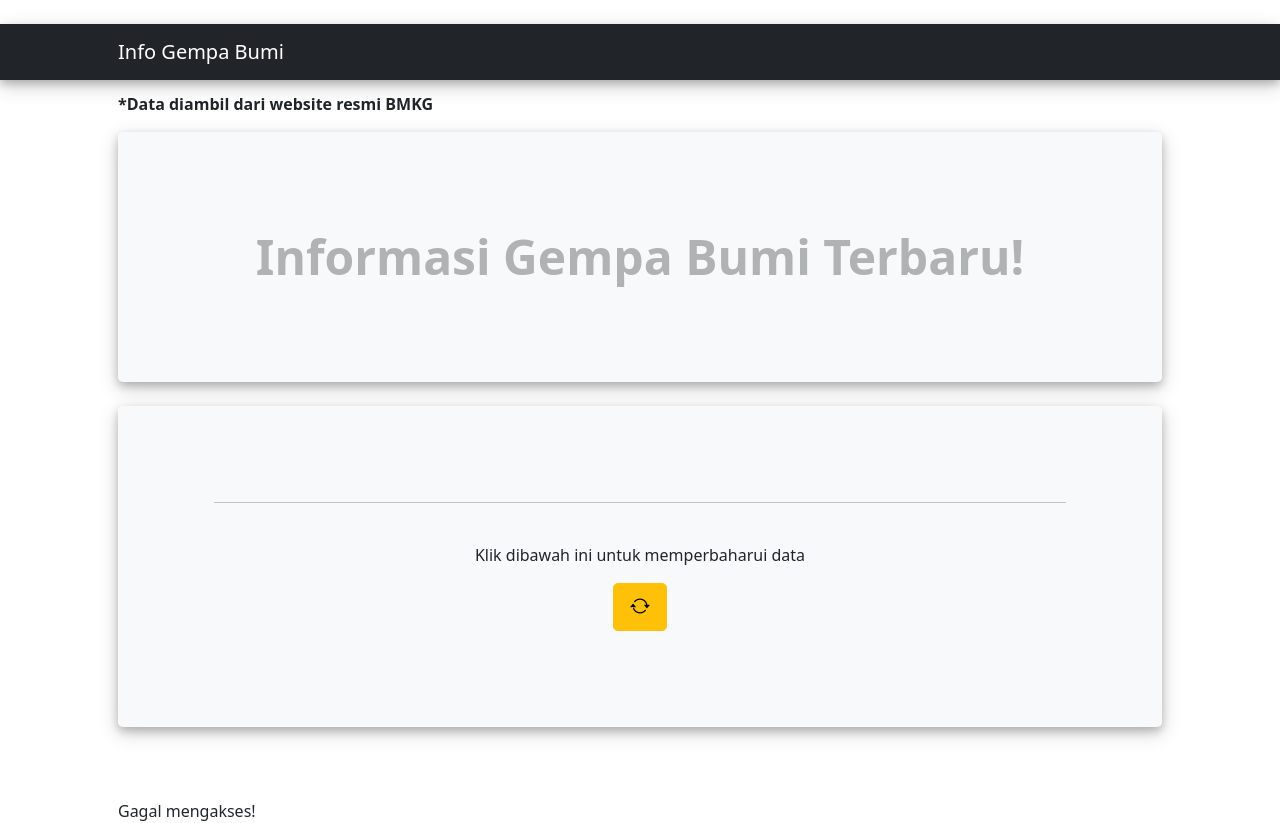
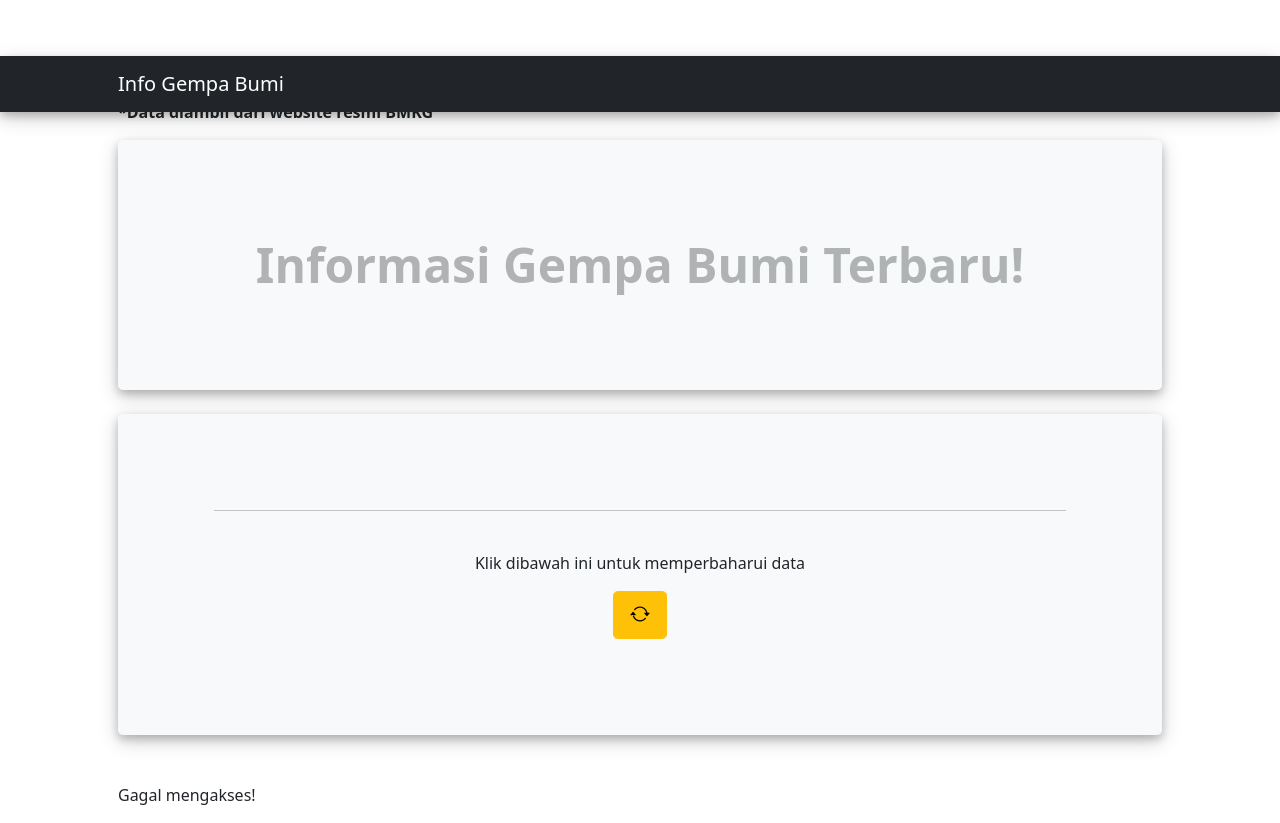
Before and after one commit to luqni/infogempa, a PHP site: page / in a window 1280 px wide. Run offline with PHP 8.4, Linux system fonts and the light colour scheme; data that the repository does not hold is empty; some libraries are stand-ins or nearby versions.

Commit message:
fix: celah di navbar

```diff
--- a/index.php
+++ b/index.php
@@ -37,7 +37,7 @@
 
         /* css ini di buat oleh caksup */
     </style>
-    <body>
+    <body style="padding-top: 56px;">
         <!-- Responsive navbar-->
         <nav class="navbar navbar-expand-lg navbar-dark bg-dark" style="box-shadow: 0 4px 8px 0 rgba(0, 0, 0, 0.2), 0 6px 20px 0 rgba(0, 0, 0, 0.19);position: fixed;width:100%;z-index:1030;">
             <div class="container px-lg-5">
@@ -63,7 +63,7 @@
         </div>
 
         <!-- Header-->
-        <header class="py-5 mt-4">
+        <header class="py-4">
             <div class="container px-lg-5">
                 <p style="margin-top:20px;"><b> *Data diambil dari website resmi BMKG </b></p>
                 <div class="p-4 p-lg-5 bg-light rounded-3 text-center" style="box-shadow: 0 4px 8px 0 rgba(0, 0, 0, 0.2), 0 6px 20px 0 rgba(0, 0, 0, 0.19);">
```
